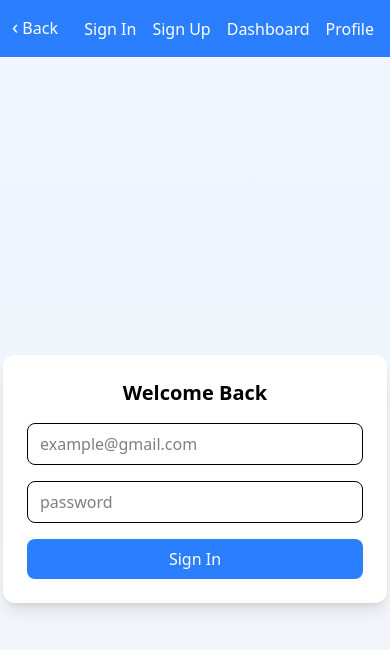
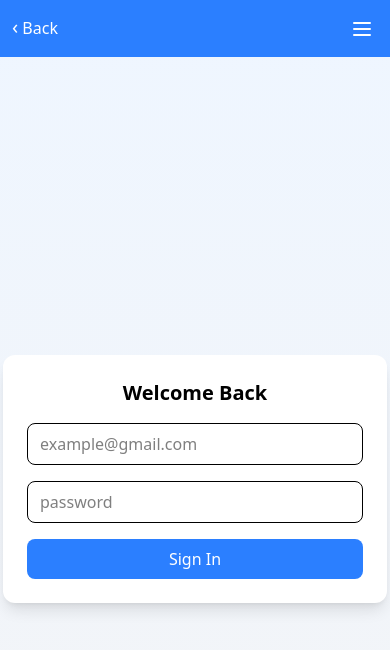
Before and after one commit to PriyanshCodes24/MediTrakk, a React (Vite) app in the folder frontend/: page /login in a window 390 px wide. Shown: the top 650 px of the page. Built offline with nearby package versions, Linux system fonts and the light colour scheme; no server answers.

Commit message:
changed navbar

```diff
--- a/frontend/src/components/Navbar.tsx
+++ b/frontend/src/components/Navbar.tsx
@@ -1,12 +1,14 @@
 import { Link, useNavigate, useLocation } from "react-router-dom";
 import { useAuth } from "../context/AuthContext";
+import { useState } from "react";
 
 export const Navbar = () => {
   const { user, logout } = useAuth();
+  const [open, setOpen] = useState(false);
   const location = useLocation();
   const canGoBack = new Set(["/dashboard", "/admin-dashboard"]);
   const showBack = canGoBack.has(location.pathname);
-  console.log(location);
+  // console.log(location);
   const navigate = useNavigate();
   const logoutHandler = () => {
     if (window.confirm("Are you sure you want to sign out")) {
@@ -16,7 +18,8 @@ export const Navbar = () => {
   };
 
   return (
-    <nav className="bg-blue-500 p-4 flex items-center text-white">
+    <nav className="bg-blue-500 p-4 flex items-center text-white relative">
+      {/* Back Button */}
       {!showBack && (
         <button
           type="button"
@@ -32,8 +35,8 @@ export const Navbar = () => {
           <span> Back</span>
         </button>
       )}
-
-      <div className="flex items-center gap-4 ml-auto">
+      {/* Desktop Menu */}
+      <div className="hidden md:flex items-center gap-4 ml-auto">
         {/* <Link
           to="/"
           className=" hover:text-gray-200 hover:underline transition"
@@ -41,20 +44,20 @@ export const Navbar = () => {
           Home
         </Link> */}
         {!user && (
+          <>
             <Link
               to="/login"
               className=" hover:text-gray-200 hover:underline transition"
             >
               Sign In
             </Link>
-        )}
-        {!user && (
             <Link
               to="/register"
               className="hover:text-gray-200 hover:underline transition"
             >
               Sign Up
             </Link>
+          </>
         )}
         {user?.role === "patient" && (
           <Link
@@ -107,6 +110,97 @@ export const Navbar = () => {
           </span>
         )}
       </div>
+
+      {/* Mobile Hamburger */}
+      <button className="md:hidden ml-auto" onClick={() => setOpen(!open)}>
+        <svg
+          className="w-6 h-6"
+          fill="none"
+          stroke="currentColor"
+          viewBox="0 0 24 24"
+        >
+          <path
+            strokeLinecap="round"
+            strokeLinejoin="round"
+            strokeWidth={2}
+            d="M4 6h16M4 12h16M4 18h16"
+          />
+        </svg>
+      </button>
+
+      {/* Mobile Dropdown */}
+      {open && (
+        <div className="absolute top-14 left-0 w-full bg-gray-50 text-gray-900 border-b border-gray-200 flex flex-col gap-4 p-4 md:hidden z-50 ">
+          {!user && (
+            <>
+              <Link
+                to="/login"
+                className="hover:text-gray-200 hover:underline transition"
+              >
+                Sign In
+              </Link>
+              <Link
+                to="/register"
+                className="hover:text-gray-200 hover:underline transition"
+              >
+                Sign Up
+              </Link>
+            </>
+          )}
+
+          {user?.role === "patient" && (
+            <Link
+              to="/create-appointment"
+              className="hover:text-gray-200 hover:underline transition"
+            >
+              Create-Appointment
+            </Link>
+          )}
+
+          {user && (
+            <Link
+              to="/upload-report"
+              className="hover:text-gray-200 hover:underline transition"
+            >
+              Upload-Report
+            </Link>
+          )}
+
+          {user?.role !== "admin" && (
+            <Link
+              to="/dashboard"
+              className="hover:text-gray-200 hover:underline transition"
+            >
+              Dashboard
+            </Link>
+          )}
+
+          {user?.role === "admin" && (
+            <Link
+              to="/admin-dashboard"
+              className="hover:text-gray-200 hover:underline transition"
+            >
+              Dashboard
+            </Link>
+          )}
+
+          <Link
+            to="/profile"
+            className="hover:text-gray-200 hover:underline transition"
+          >
+            Profile
+          </Link>
+
+          {user && (
+            <button
+              onClick={logoutHandler}
+              className="hover:text-gray-200 hover:underline transition cursor-pointer"
+            >
+              Sign Out
+            </button>
+          )}
+        </div>
+      )}
     </nav>
   );
 };
```
Lines whose indentation alone changed are shown as unchanged.
